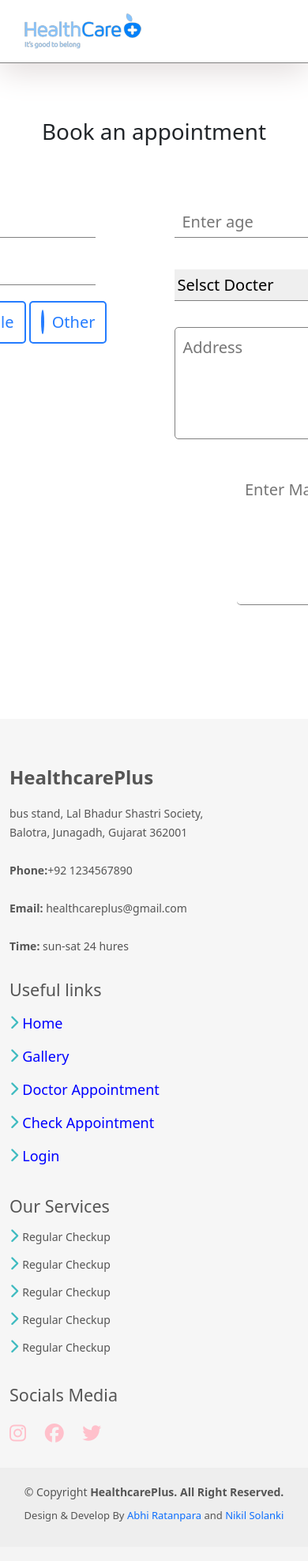
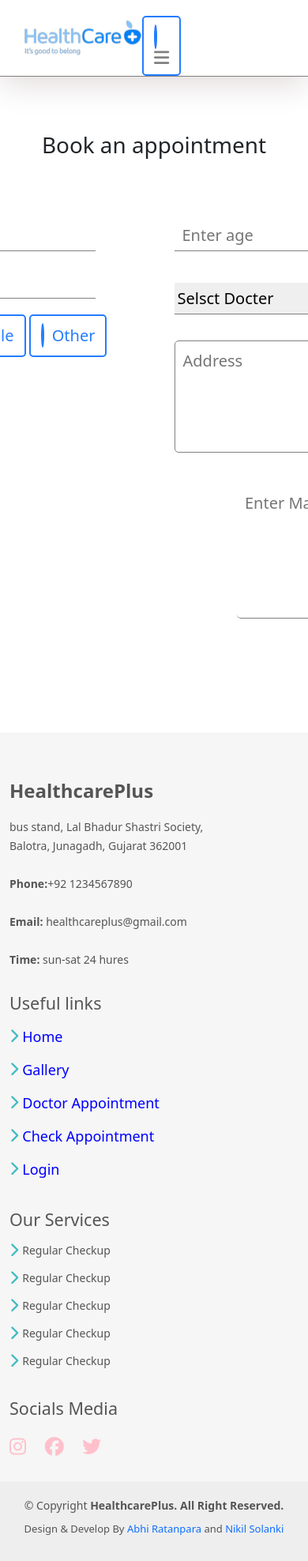
Before and after one commit to nikhil16898/hcplus_doctor_appoiment, a PHP site: page /doctor-appointment.php in a window 390 px wide; the page is wider, and only the part inside the window is pictured. Shown: that part at 79% size. Before the commit the page ends 1926 px from the top of that part, so only its background shows below. Run offline with PHP 8.4, Linux system fonts and the light colour scheme; the visitor is signed in with stand-in values (Sample User, id 1); some libraries are stand-ins or nearby versions.

Commit message:
mobile-navbar

```diff
--- a/css/header.css
+++ b/css/header.css
@@ -46,24 +46,49 @@ nav ul li a{
     font-size: 20px;
     color: gray
 }
-nav ul li a:hover{
+nav ul li a:hovera{
     color: blue;
 }
-.mobile-nav-toggle{
-    color: #2c4964;
-    font-size: 28px;
-    cursor:pointer;
+nav .menu-btn i{
+    font-size: 22px;
+    cursor: pointer;
     display: none;
-    transition: 0.5s;
+    color: gray;
 }
-.mobile-nav-toggle.bi-x{
-    color: white;
+#click{
+    display: none;
 }
-@media(max-width: 991px){
-    .mobile-nav-toggle{
+@media(max-width: 958px){
+    nav ul{
+        position: fixed;
+        top: 73px;
+        left: -100%;
+        background-color: #2997fb;
+        height: 100vh;
+        width: 100%;
+        /*display: block;*/
+        transition: all 0.3s ease;
+
+    }
+    #click:checked~ ul{
+        left: 0;
+    }
+
+    #click:checked~ .menu-btn i:before{
+        content: "\f00d"  /*cancel button*/
+    }
+    nav ul li{
+        margin: 40px 0;
         display: block;
+        text-align: center;
     }
-    nav ul{
-        display: none;
+    nav ul li a{
+        font-size: 20px;
+        color:white;
+        font-weight: 500;
     }
+    nav .menu-btn i{
+
+    display: block;
+ }
 }
--- a/footer.php
+++ b/footer.php
@@ -30,7 +30,7 @@
                     <li><i class="fa-solid fa-chevron-right"></i><a href="index.php">Home</a></li>
                     <li><i class="fa-solid fa-chevron-right"></i><a href="#">Gallery</a></li>
                     <li><i class="fa-solid fa-chevron-right"></i><a href="doctor-appointment.php">Doctor Appointment</a></li>
-                    <li><i class="fa-solid fa-chevron-right"></i><a href="#">Check Appointment</a></li>
+                    <li><i class="fa-solid fa-chevron-right"></i><a href="check-appointment.php">Check Appointment</a></li>
                     <li><i class="fa-solid fa-chevron-right"></i><a href="login.php">Login</a></li>
             </ul>
           </div>
--- a/header.php
+++ b/header.php
@@ -5,6 +5,7 @@
     <meta name="viewport" content="width=device-width, initial-scale=1">
     <title>Bootstrap demo</title>
     <link href="https://cdn.jsdelivr.net/npm/bootstrap@5.3.0/dist/css/bootstrap.min.css" rel="stylesheet" integrity="sha384-9ndCyUaIbzAi2FUVXJi0CjmCapSmO7SnpJef0486qhLnuZ2cdeRhO02iuK6FUUVM" crossorigin="anonymous">
+    <script src="https://kit.fontawesome.com/f743aa5832.js" crossorigin="anonymous"></script>
     <link rel="stylesheet" type="text/css" href="css/header.css">
 
   </head>
@@ -12,6 +13,10 @@
      <div class="header">
         <nav>
         <img src="img\logo.png" alt="logo">
+        <input type="checkbox" name="" id="click">
+        <label for="click" class="menu-btn">
+          <i class="fa-solid fa-bars"></i>
+        </label>
                 <ul>
                     <li><a href="index.php">Home</a></li>
                     <li><a href="gallery_1.php">Gallery</a></li>
@@ -20,7 +25,6 @@
                     <li><a href="login.php">Login</a></li>
                     <li><a onclick="return logout_click()">Logout</a></li>
                 </ul>
-                <i class="bi bi-list mobile-nav-toggle"></i>
         </nav>
     </div>
 
```
